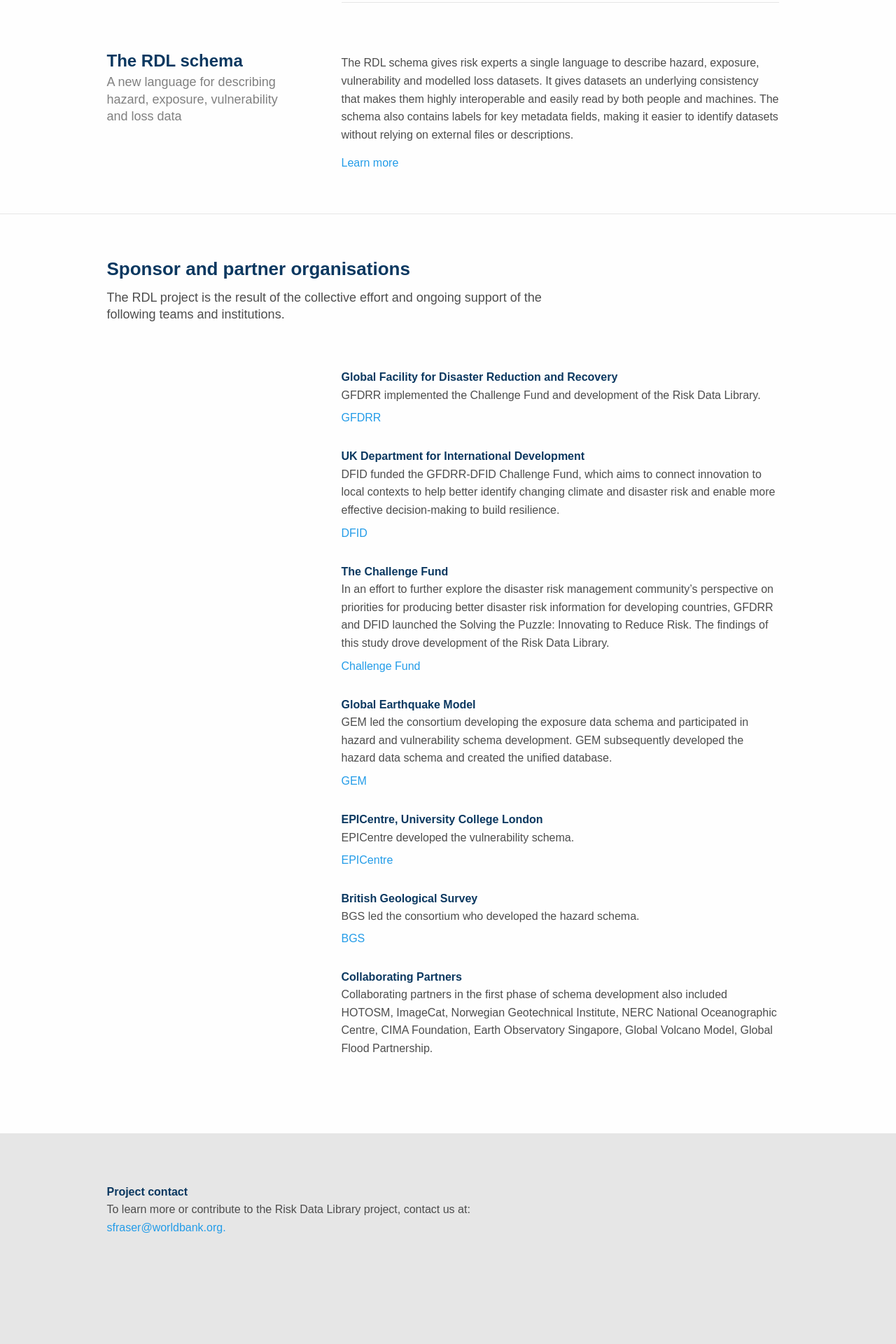
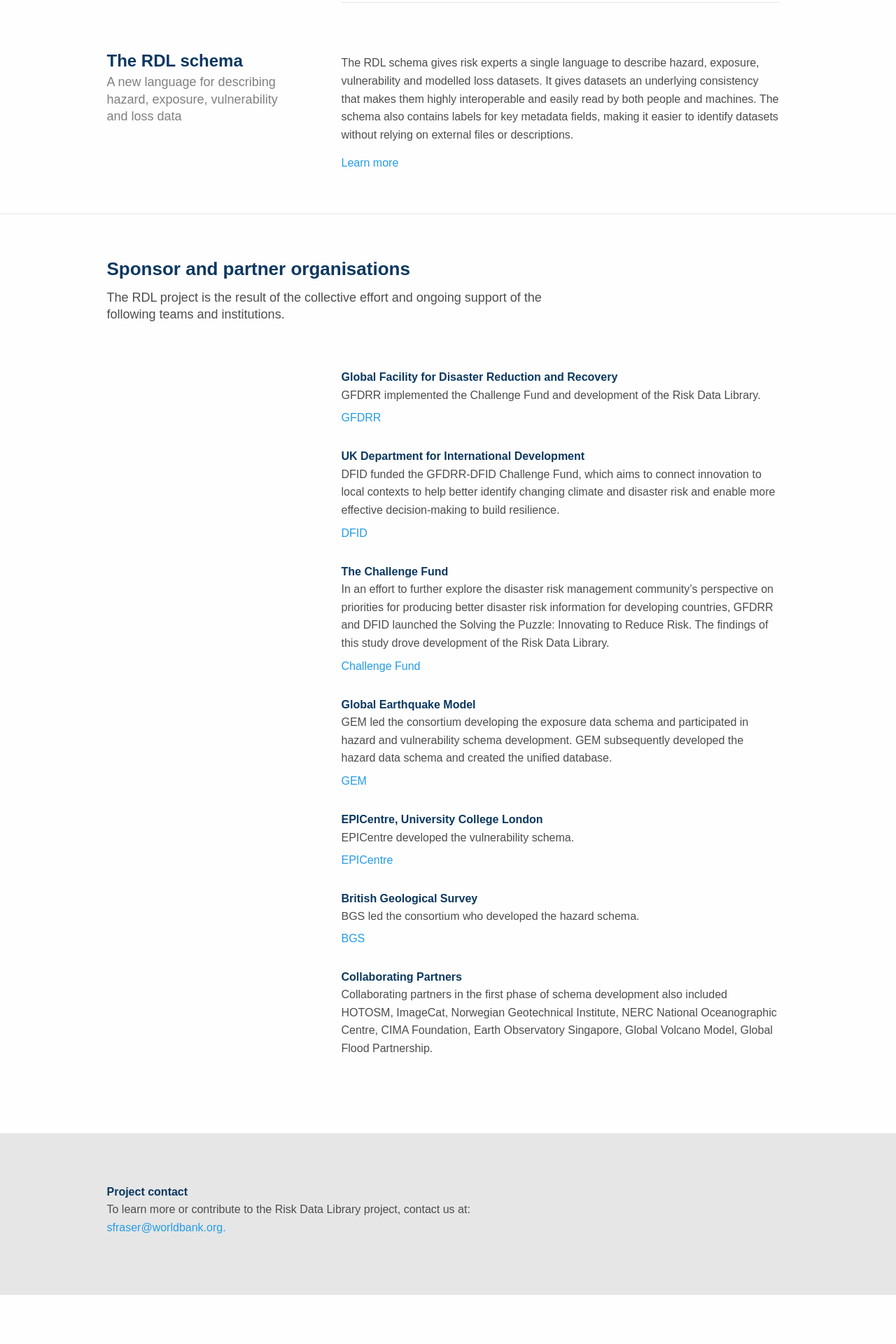
Before and after one commit to GFDRR/risk-data-library.github.io, a Jekyll site: the page built from index.html, in a window 1280 px wide. Shown: the part 1161-3081 px from the top of the page at 70% size. Built offline with Jekyll 4.4.1, drawn with Linux system fonts in a browser that asks for light colours; nearby versions of some CDN libraries; after the commit the page ends 3011 px from its top, so only the background shows below that.

Commit message:
fix: fix sitcky footer

```diff
--- a/_layouts/default.html
+++ b/_layouts/default.html
@@ -3,15 +3,16 @@
   {% include head.html %}
   <body>
     <div class="body-container">
-      <div id="content-wrap">
+      <div class="content-wrap">
         <div class="navbar">
           {% include navigation.html %}
         </div>
         {{ content }}
         </div>
+
+    </div>
         {% include footer.html %}
 
-    </div>
     <script src="https://cdnjs.cloudflare.com/ajax/libs/foundation/6.6.3/js/foundation.min.js" crossorigin="anonymous"></script>
     <script>
       $(document).foundation();
--- a/_sass/footer/main.scss
+++ b/_sass/footer/main.scss
@@ -8,11 +8,6 @@
   padding-bottom: 86px;
   padding-left: rem-calc(154);
   padding-right: rem-calc(169);
-
-  // height: 500px;
-  // flex: none;
-
-  // height: 200px;
 
   @media only screen and (max-width: 1200px) {
     padding-left: 100px;
@@ -38,22 +33,22 @@
 //   flex-direction: column;
 // }
 
-body {
-  position: relative;
-}
+// body {
+//   position: relative;
+// }
 
-body::after {
-  content: '';
-  display: block;
-  height: 300px; /* Set same as footer's height */
-}
+// body::after {
+//   content: '';
+//   display: block;
+//   height: 300px; /* Set same as footer's height */
+// }
 
-footer {
-  position: absolute;
-  bottom: 0;
-  width: 100%;
-  height: 300px;
-}
+// footer {
+//   position: absolute;
+//   bottom: 0;
+//   width: 100%;
+//   height: 300px;
+// }
 
 // body{
 //   min-height:100vh;
@@ -75,6 +70,21 @@
 .body-container {
   // position: relative;
   // min-height: 100vh;
+   min-height: 100%;
+   margin-bottom: -230px;
+}
+
+.content-wrap {
+  margin-bottom: 230px;
+}
+
+// html, body {
+//   height: 100%;
+//   margin: 0;
+// }
+
+footer {
+  height: 230px;
 }
 
 .content-wrap {
```
